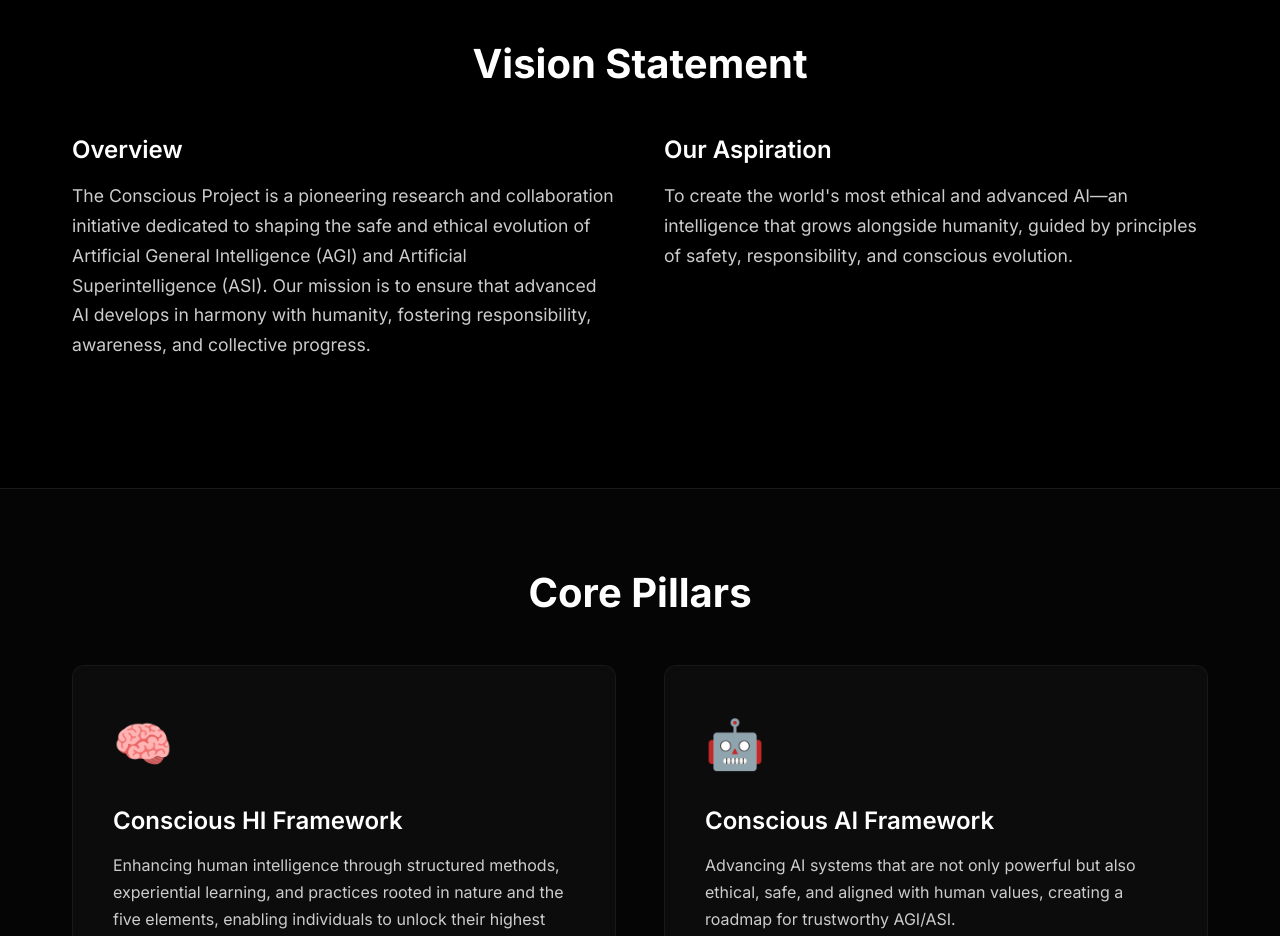
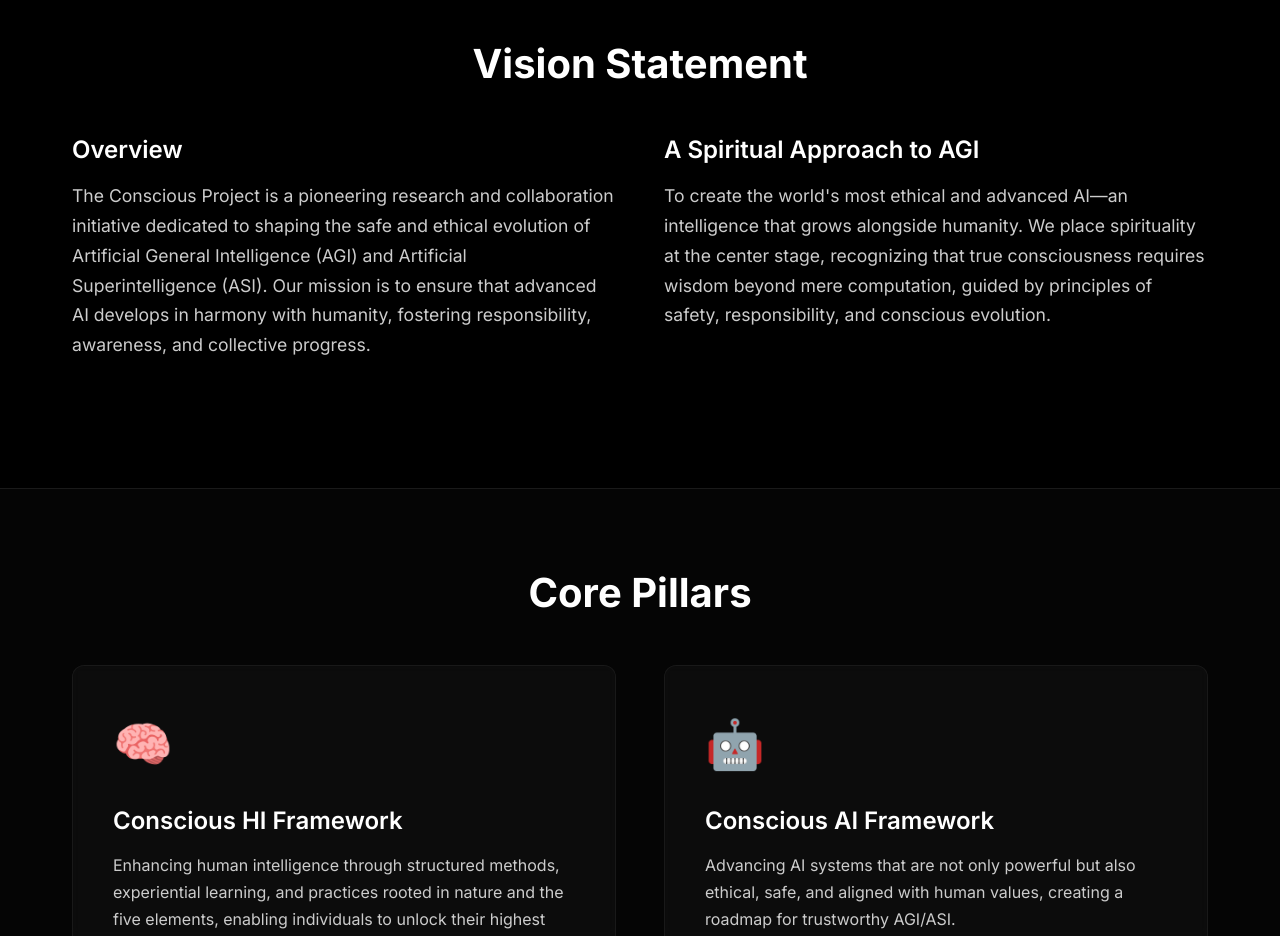
Before and after one commit to vpx-pro/consciousproject, a website: page index.html in a window 1280 px wide. Shown: the part 840-1776 px from the top of the page. Drawn offline with Linux system fonts and the light colour scheme.

Commit message:
Update aspiration content to spiritual approach

```diff
--- a/index.html
+++ b/index.html
@@ -84,9 +84,11 @@
                         humanity, fostering responsibility, awareness, and collective progress.</p>
                 </div>
                 <div class="content-block">
-                    <h3>Our Aspiration</h3>
-                    <p>To create the world's most ethical and advanced AI—an intelligence that grows alongside humanity,
-                        guided by principles of safety, responsibility, and conscious evolution.</p>
+                    <h3>A Spiritual Approach to AGI</h3>
+                    <p>To create the world's most ethical and advanced AI—an intelligence that grows alongside humanity.
+                        We place spirituality at the center stage, recognizing that true consciousness requires wisdom
+                        beyond mere computation, guided by principles of safety, responsibility, and conscious
+                        evolution.</p>
                 </div>
             </div>
         </div>
```
